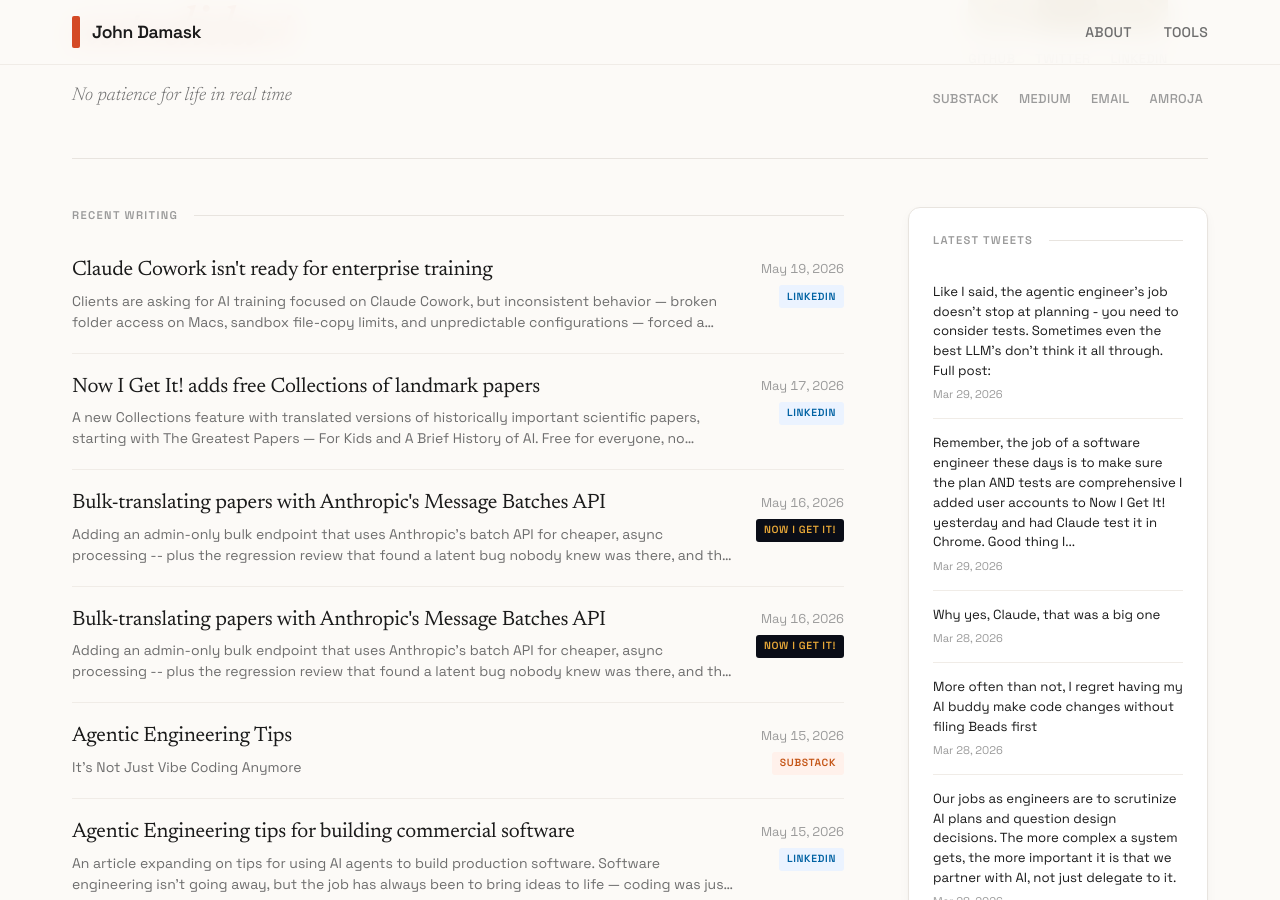
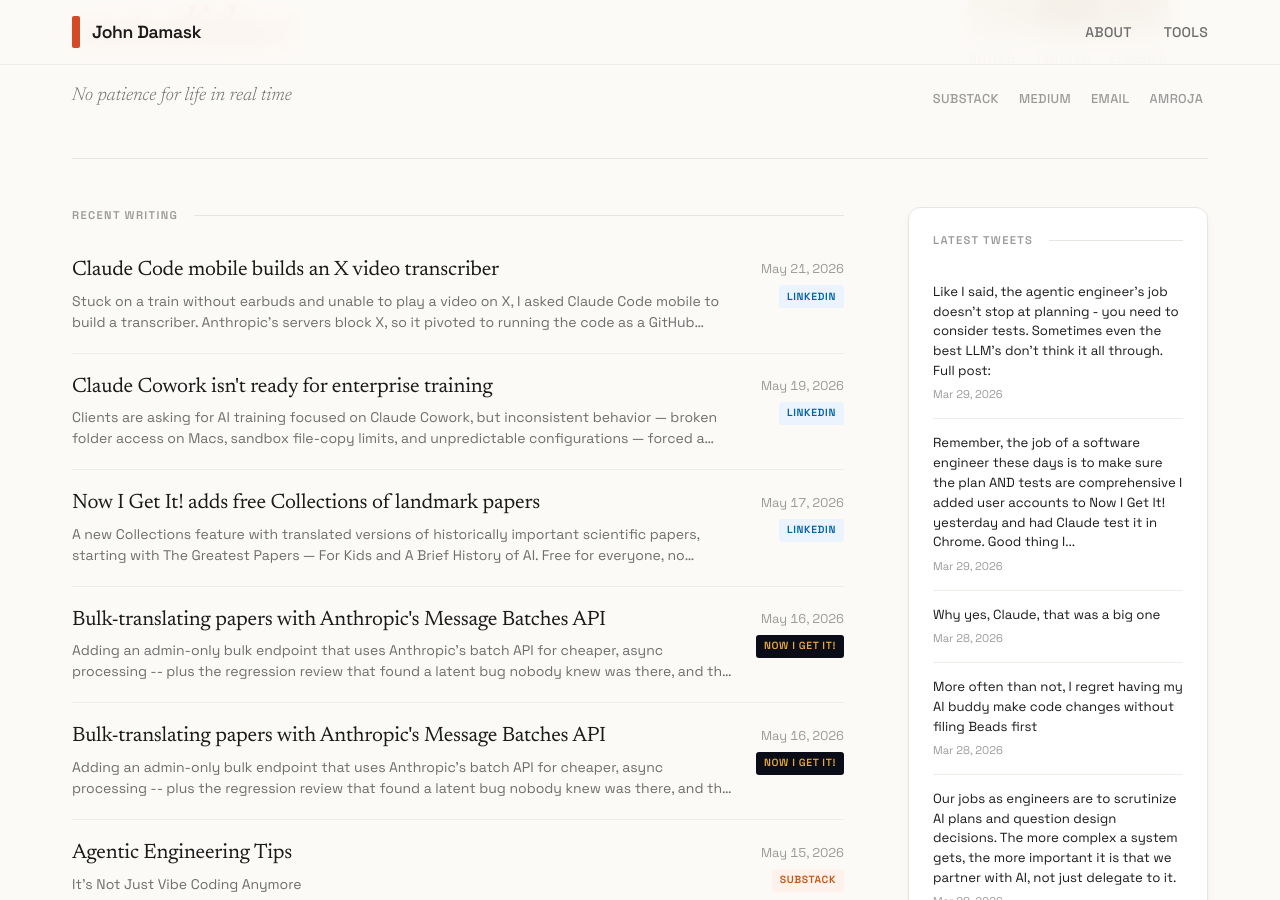
Before and after one commit to jbdamask/jbdamask.github.io, a Jekyll site: the page built from index.html, in a window 1280 px wide and 900 px high, scrolled down 336 px. Built offline with Jekyll 4.4.1, drawn with Linux system fonts in a browser that asks for light colours; the list of posts is cut into pages by our own code.

Commit message:
Add 1 recent LinkedIn post to external feed

```diff
--- a/_data/external-posts.yml
+++ b/_data/external-posts.yml
@@ -1,5 +1,12 @@
 # External posts from LinkedIn, Twitter, etc.
 # Add your posts here and they'll appear in the unified feed
+
+- title: "Claude Code mobile builds an X video transcriber"
+  source: linkedin
+  url: https://www.linkedin.com/feed/update/urn:li:activity:7463258757507088384/
+  date: 2026-05-21
+  excerpt: "Stuck on a train without earbuds and unable to play a video on X, I asked Claude Code mobile to build a transcriber. Anthropic's servers block X, so it pivoted to running the code as a GitHub Action and writing the transcript to a GitHub Issue."
+  image: ""
 
 - title: "Claude Cowork isn't ready for enterprise training"
   source: linkedin
```
